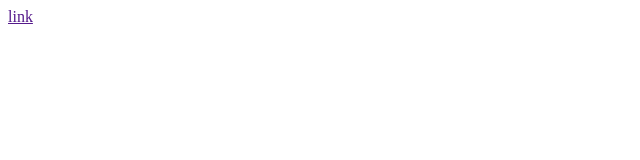
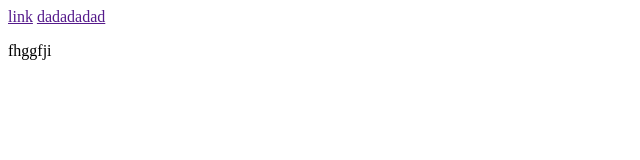
Before and after one commit to vlad258411/test, a plain HTML site: page index.html in a window 1280 px wide. Shown: the whole page, without its empty margins (0-640 px from the left). Drawn offline with Linux system fonts and the light colour scheme.

Commit message:
some code

```diff
--- a/index.html
+++ b/index.html
@@ -10,5 +10,8 @@
 
     </div>
     <a href="">link</a>
+    <a href="">dadadadad</a>
+    <p>fhggfji</p>
 </body>
+
 </html>
```
